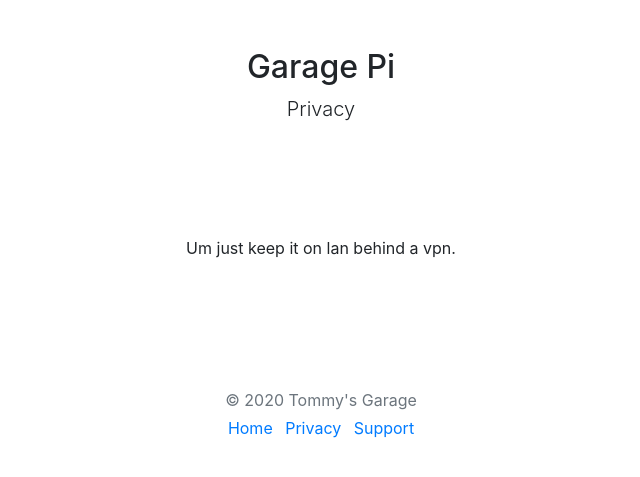
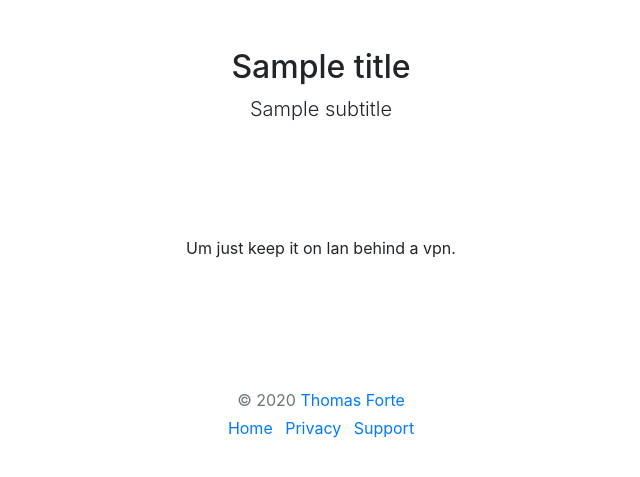
Before and after one commit to thomas-forte/nosferatu, a Flask app: template templates/privacy.html in a window 1280 px wide. Shown: the top 477 px of the page, without its empty margins (319-959 px from the left). Run offline with Flask 2, Linux system fonts and the light colour scheme; the template is opened without the code that fills it: most values are stand-ins (such as "Sample title", 1, 10 or a date in 2020); some libraries are stand-ins or nearby versions.

Commit message:
template updating

```diff
--- a/templates/base.html
+++ b/templates/base.html
@@ -1,5 +1,6 @@
 <!doctype html>
 <html lang="en">
+
 <head>
   <meta charset="utf-8">
   <meta name="viewport" content="width=device-width, initial-scale=1, shrink-to-fit=no">
@@ -8,8 +9,15 @@
 
   <title>{% block title %}{% endblock %}</title>
 </head>
+
 <body>
+  <div class="container">
+    {% include "header.html" %}
+
     {% block page %}{% endblock %}
+
+    {% include "footer.html" %}
+  </div>
 
   <script src="{{ url_for('static', filename='jquery-3.5.1.min.js' ) }}"></script>
   <script src="{{ url_for('static', filename='bootstrap.bundle.min.js' ) }}"></script>
@@ -17,4 +25,5 @@
 
   {% block scripts %}{% endblock %}
 </body>
+
 </html>
--- /dev/null
+++ b/templates/footer.html
@@ -0,0 +1,8 @@
+<footer class="my-5 pt-3 text-muted text-center text-small">
+    <p class="mb-1">&copy; 2020 <a href="https://mund.us">Thomas Forte</a></p>
+    <ul class="list-inline">
+        <li class="list-inline-item"><a href="/">Home</a></li>
+        <li class="list-inline-item"><a href="/privacy">Privacy</a></li>
+        <li class="list-inline-item"><a href="https://github.com/thomas-forte/nosferatu/issues">Support</a></li>
+    </ul>
+</footer>
--- /dev/null
+++ b/templates/header.html
@@ -0,0 +1,5 @@
+<div class="py-5 text-center">
+    <i class="{{ icon }} fa-5x"></i>
+    <h2>{{ title }}</h2>
+    <p class="lead">{{ subtitle }}</p>
+</div>
--- a/templates/privacy.html
+++ b/templates/privacy.html
@@ -1,26 +1,9 @@
 {% extends 'base.html' %}
 
 {% block page %}
-<div class="container">
-    <div class="py-5 text-center">
-        <i class="fas fa-warehouse fa-5x"></i>
-        <h2>Garage Pi</h2>
-        <p class="lead">Privacy</p>
+  <div class="py-5 row">
+    <div class="col text-center">
+      <p>Um just keep it on lan behind a vpn.</p>
     </div>
-
-    <div class="py-5 row">
-        <div class="col text-center">
-            <p>Um just keep it on lan behind a vpn.</p>
-        </div>
-    </div>
-
-    <footer class="my-5 pt-3 text-muted text-center text-small">
-        <p class="mb-1">&copy; 2020 Tommy's Garage</p>
-        <ul class="list-inline">
-            <li class="list-inline-item"><a href="/">Home</a></li>
-            <li class="list-inline-item"><a href="/privacy">Privacy</a></li>
-            <li class="list-inline-item"><a href="mailto:tjf3191@gmail.com">Support</a></li>
-        </ul>
-    </footer>
-</div>
+  </div>
 {% endblock %}
```
Also changed, not shown: templates/index.html (+2 -19 lines). Lines whose indentation alone changed are shown as unchanged.
